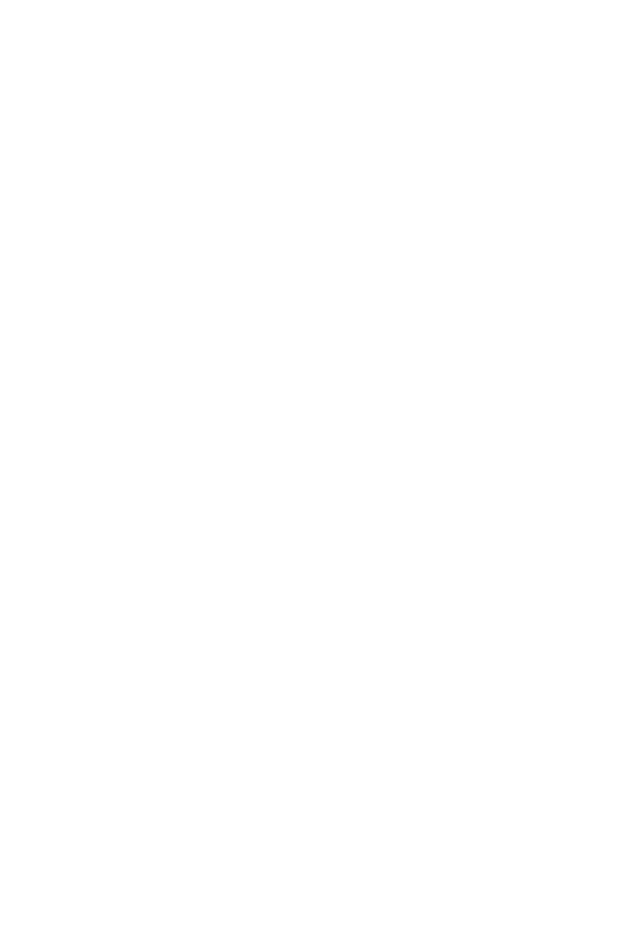
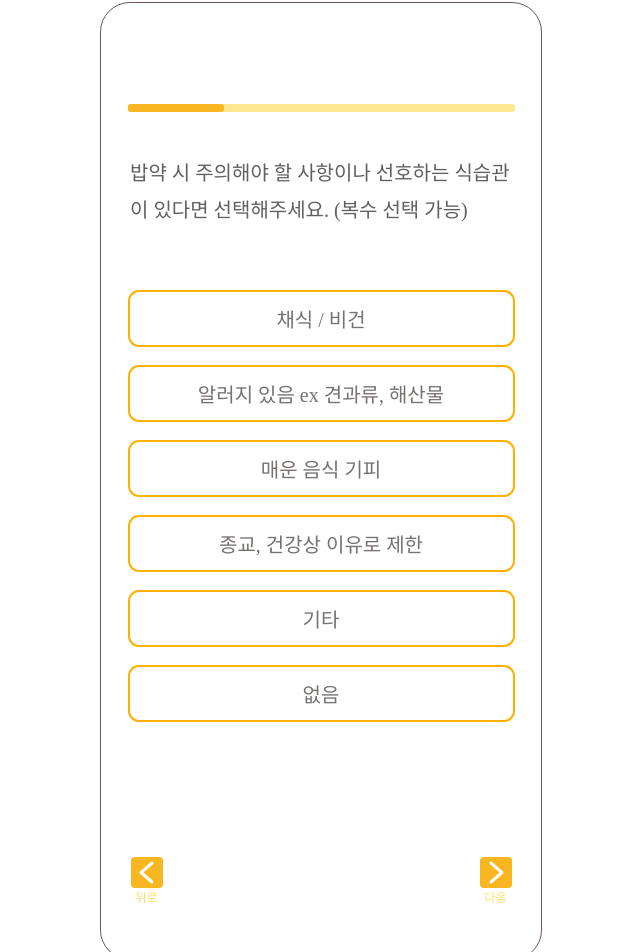
Before and after one commit to 25Eiiii/Eiii-f, a React (Create React App) app in the folder Eiiii/: page /test/step8 in a window 1280 px wide. Before the commit this address had no page. Shown: the part 78-1030 px from the top of the page, without its empty margins (319-959 px from the left). Before the commit the page ends 800 px from the top, so only its background shows below. Built offline with nearby package versions, Linux system fonts and the light colour scheme.

Commit message:
feat: 테스트 step8

```diff
--- a/Eiiii/src/App.js
+++ b/Eiiii/src/App.js
@@ -23,6 +23,7 @@
 import Test4 from "./pages/Test4";
 import Test6 from "./pages/Test6";
 import Test7 from "./pages/Test7";
+import Test8 from "./pages/Test8";
 
 function App() {
   const [dataList, setDataList] = useState([]);
@@ -55,6 +56,7 @@
         <Route path="/test/step4" element={<Test4/>}/>
         <Route path="/test/step6" element={<Test6/>}/>
         <Route path="/test/step7" element={<Test7/>}/>
+        <Route path="/test/step8" element={<Test8/>}/>
       </Routes>
     </BrowserRouter>
   );
--- /dev/null
+++ b/Eiiii/src/pages/Test8.jsx
@@ -0,0 +1,82 @@
+import React,{useState} from "react";
+import {useNavigate} from "react-router-dom";
+import * as T from "../styles/pages/styledTest8";
+
+const Test8 = () => {
+    const nevigate = useNavigate();
+
+    const goBack = () => {
+         nevigate(`/test/step7`)
+    }
+    const goNext = () => {
+        nevigate(`/test/complete`)
+    }
+
+    const [selected,setSelected] = useState([]);
+    const selectOption = (num) => {
+        if(selected.includes(num)){
+            const newSelected = [];
+            for(let i = 0; i<selected.length; i++){
+                if(selected[i]!==num){
+                    newSelected.push(selected[i]);
+                }
+            }
+            setSelected(newSelected);
+        }else{
+            setSelected(selected.concat(num));
+        }
+    }
+    return(
+        <T.Container>
+            <T.Progress>
+                <T.Progressbar>
+                </T.Progressbar>
+            </T.Progress>
+            <T.Text1>
+                밥약 시 주의해야 할 사항이나 선호하는 식습관이 있다면 선택해주세요. (복수 선택 가능)
+            </T.Text1>
+            <T.Option1 selected={selected.includes(1)} onClick={()=> selectOption(1)}>
+                채식 / 비건
+            </T.Option1>
+            <T.Option2 selected={selected.includes(2)} onClick={()=> selectOption(2)}>
+                알러지 있음 ex 견과류, 해산물
+            </T.Option2>
+            <T.Option3 selected={selected.includes(3)} onClick={()=> selectOption(3)}>
+                매운 음식 기피
+            </T.Option3>
+            <T.Option4 selected={selected.includes(4)} onClick={()=> selectOption(4)}>
+                종교, 건강상 이유로 제한
+            </T.Option4>
+            <T.Option5 selected={selected.includes(5)} onClick={()=> selectOption(5)}>
+                기타
+            </T.Option5>
+            <T.Option6 selected={selected.includes(6)} onClick={()=> selectOption(6)}>
+                없음
+            </T.Option6>
+            <T.Btn>
+                <T.BackBtn onClick={goBack}>
+                    <img
+                        src={`${process.env.PUBLIC_URL}/images/squareback.svg`}
+                        alt="back"
+                        width="32px"
+                    />
+                    <T.Backtext>
+                        뒤로
+                    </T.Backtext>
+                </T.BackBtn>
+                <T.NextBtn onClick={goNext}>
+                    <img
+                        src={`${process.env.PUBLIC_URL}/images/next.svg`}
+                        alt="next"
+                        width="32px"
+                    />
+                    <T.Nexttext>
+                        다음
+                    </T.Nexttext>
+                </T.NextBtn>
+            </T.Btn>
+        </T.Container>
+
+    );
+};
+export default Test8;
--- /dev/null
+++ b/Eiiii/src/styles/pages/styledTest8.jsx
@@ -0,0 +1,188 @@
+import {styled} from "styled-components";
+
+export const Container = styled.div`
+position: relative;
+margin: 0 auto;
+width: 440px;
+height: 956px;
+background: #FFFFFF;
+align-items: center;
+display: flex;
+flex-direction: column;
+border-radius: 30px;
+border: 1px solid #6A5656;
+margin-top:10vh;
+`;
+
+export const Progress = styled.div`
+width: 387px;
+height: 8px;
+flex-shrink: 0;
+border-radius: 3px;
+background: #FEE790;
+margin-top: 101px;
+`;
+
+export const Progressbar = styled.div`
+width: 96px;
+height: 8px;
+flex-shrink: 0;
+border-radius: 3px;
+background: #F8B621;
+`;
+
+export const Text1 = styled.div`
+width: 382px;
+height: 92px;
+flex-shrink: 0;
+color: #606060;
+font-family: "Spoqa Han Sans Neo";
+font-size: 20px;
+font-style: normal;
+font-weight: 500;
+line-height: 37px; /* 185% */
+margin-top: 43px;
+`;
+
+export const Option1 = styled.button`
+width: 387px;
+height: 57px;
+flex-shrink: 0;
+border-radius: 11px;
+border: 2px solid #FFB100;
+color: #797070;
+text-align: center;
+font-family: "Spoqa Han Sans Neo";
+font-size: 20px;
+font-style: normal;
+font-weight: 500;
+line-height: normal;
+margin-top: 43px;
+margin-bottom: 18px;
+background: ${({selected})=>(selected ? "#FFB100" : "#FFF")};
+`;
+
+export const Option2 = styled.button`
+width: 387px;
+height: 57px;
+flex-shrink: 0;
+border-radius: 11px;
+border: 2px solid #FFB100;
+color: #797070;
+text-align: center;
+font-family: "Spoqa Han Sans Neo";
+font-size: 20px;
+font-style: normal;
+font-weight: 500;
+line-height: normal;
+background: ${({selected})=>(selected ? "#FFB100" : "#FFF")};
+margin-bottom: 18px;
+`;
+
+export const Option3 = styled.button`
+width: 387px;
+height: 57px;
+flex-shrink: 0;
+border-radius: 11px;
+border: 2px solid #FFB100;
+color: #797070;
+text-align: center;
+font-family: "Spoqa Han Sans Neo";
+font-size: 20px;
+font-style: normal;
+font-weight: 500;
+line-height: normal;
+background: ${({selected})=>(selected ? "#FFB100" : "#FFF")};
+margin-bottom: 18px;
+`;
+
+export const Option4 = styled.button`
+width: 387px;
+height: 57px;
+flex-shrink: 0;
+border-radius: 11px;
+border: 2px solid #FFB100;
+color: #797070;
+text-align: center;
+font-family: "Spoqa Han Sans Neo";
+font-size: 20px;
+font-style: normal;
+font-weight: 500;
+line-height: normal;
+background: ${({selected})=>(selected ? "#FFB100" : "#FFF")};
+margin-bottom: 18px;
+`;
+
+export const Option5 = styled.button`
+width: 387px;
+height: 57px;
+flex-shrink: 0;
+border-radius: 11px;
+border: 2px solid #FFB100;
+color: #797070;
+text-align: center;
+font-family: "Spoqa Han Sans Neo";
+font-size: 20px;
+font-style: normal;
+font-weight: 500;
+line-height: normal;
+background: ${({selected})=>(selected ? "#FFB100" : "#FFF")};
+margin-bottom: 18px;
+`;
+
+export const Option6 = styled.button`
+width: 387px;
+height: 57px;
+flex-shrink: 0;
+border-radius: 11px;
+border: 2px solid #FFB100;
+color: #797070;
+text-align: center;
+font-family: "Spoqa Han Sans Neo";
+font-size: 20px;
+font-style: normal;
+font-weight: 500;
+line-height: normal;
+background: ${({selected})=>(selected ? "#FFB100" : "#FFF")};
+margin-bottom: 18px;
+`;
+
+export const Btn = styled.div`
+display: flex;
+justify-content: space-between;
+margin-top: 117px;
+gap: 317px;
+`;
+export const BackBtn = styled.div`
+display: flex;
+flex-direction: column;
+align-items: center;
+`;
+
+export const NextBtn = styled.div`
+display: flex;
+flex-direction: column;
+align-items: center;
+`;
+
+export const Backtext = styled.div`
+color: #FFDF66;
+font-family: Inter;
+font-size: 12px;
+font-style: normal;
+font-weight: 500;
+line-height: normal;
+text-align: center;
+padding-top: 0px;
+`;
+
+export const Nexttext = styled.div`
+color: #FFDF66;
+font-family: Inter;
+font-size: 12px;
+font-style: normal;
+font-weight: 500;
+line-height: normal;
+text-align: center;
+padding-top: 0px;
+`;
```
